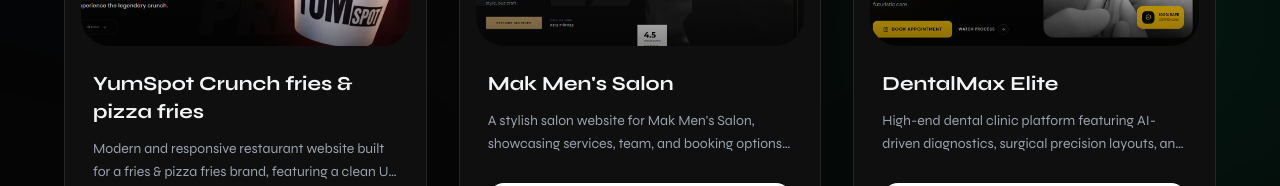
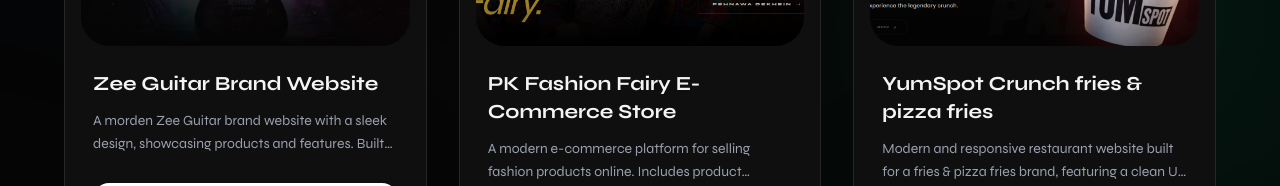
Before and after one commit to Arbazali0347/Full_Stack_Portfolio-Blogs, a React (Vite) app in the folder client/: page /projects in a window 1280 px wide. Shown: the part 614-800 px from the top of the page. Built offline with nearby package versions, Linux system fonts and the light colour scheme; no server answers.

Commit message:
Added 2 projects New

```diff
--- a/client/src/pages/Projects.jsx
+++ b/client/src/pages/Projects.jsx
@@ -29,9 +29,25 @@ import arofeature from "../assets/arofeature.png";
 import DentalMax from "../assets/Dentist-web.png";
 import yumspot from "../assets/yumspot.png";
 import makImage from "../assets/makImage.png";
+import Guitar from "../assets/Guitar.png";
+import pk from "../assets/PK.png";
 
 const projectsData = {
   fullstack: [
+    {
+      title: "Zee Guitar Brand Website",
+      desc: "A morden Zee Guitar brand website with a sleek design, showcasing products and features. Built with React and Tailwind CSS for a responsive and engaging user experience. ",
+      link: "https://zee-guitar-aro.vercel.app/",
+      image: Guitar,
+      Github: false,
+    },
+    {
+      title: "PK Fashion Fairy E-Commerce Store",
+      desc: "A modern e-commerce platform for selling fashion products online. Includes product management, secure checkout, and order handling. Built with MERN Stack (MongoDB, Express, React, Node.js).",
+      link: "http://pk-fashion-fairy-aro.vercel.app/",
+      image: pk,
+      Github: false,
+    },
     {
       title: "YumSpot Crunch fries & pizza fries",
       desc: "Modern and responsive restaurant website built for a fries & pizza fries brand, featuring a clean UI, full menu showcase, and smooth user experience.",
```
Also changed, not shown: client/src/assets/Guitar.png (added), client/src/assets/PK.png (added).
